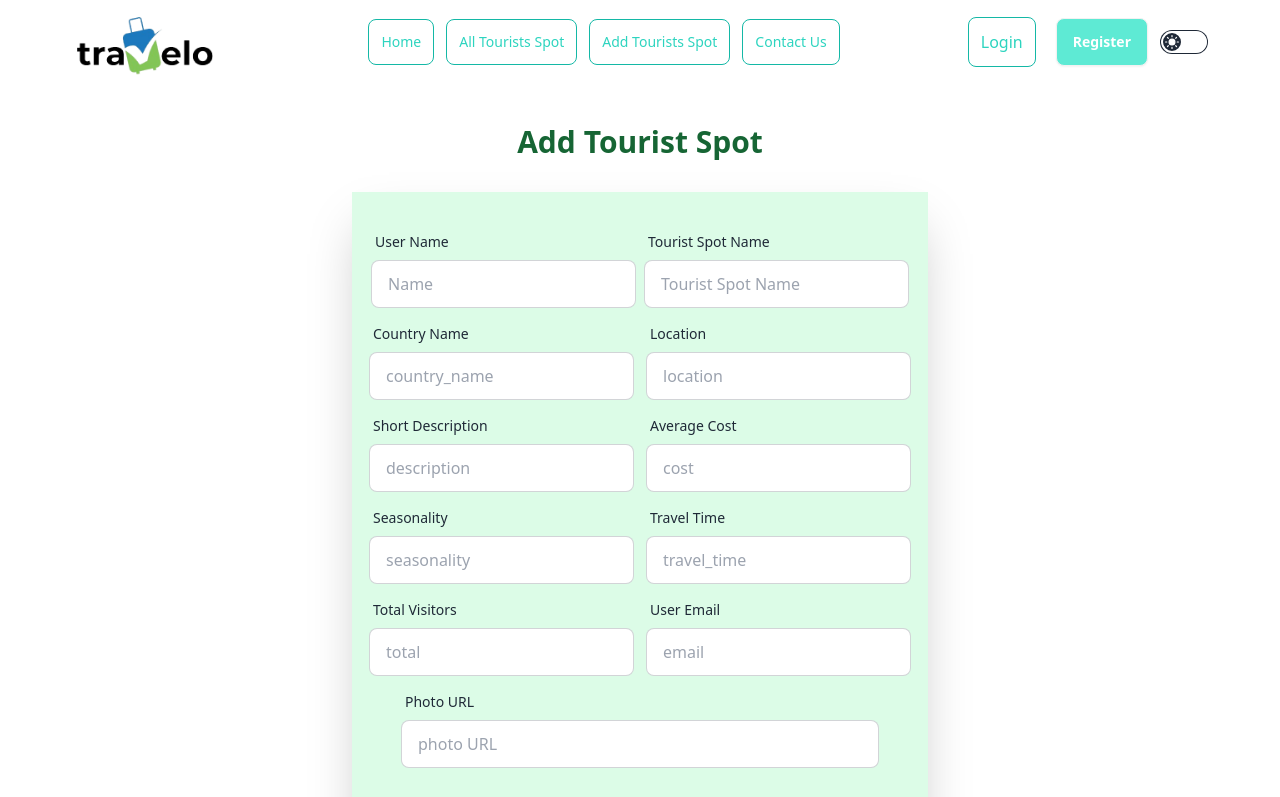
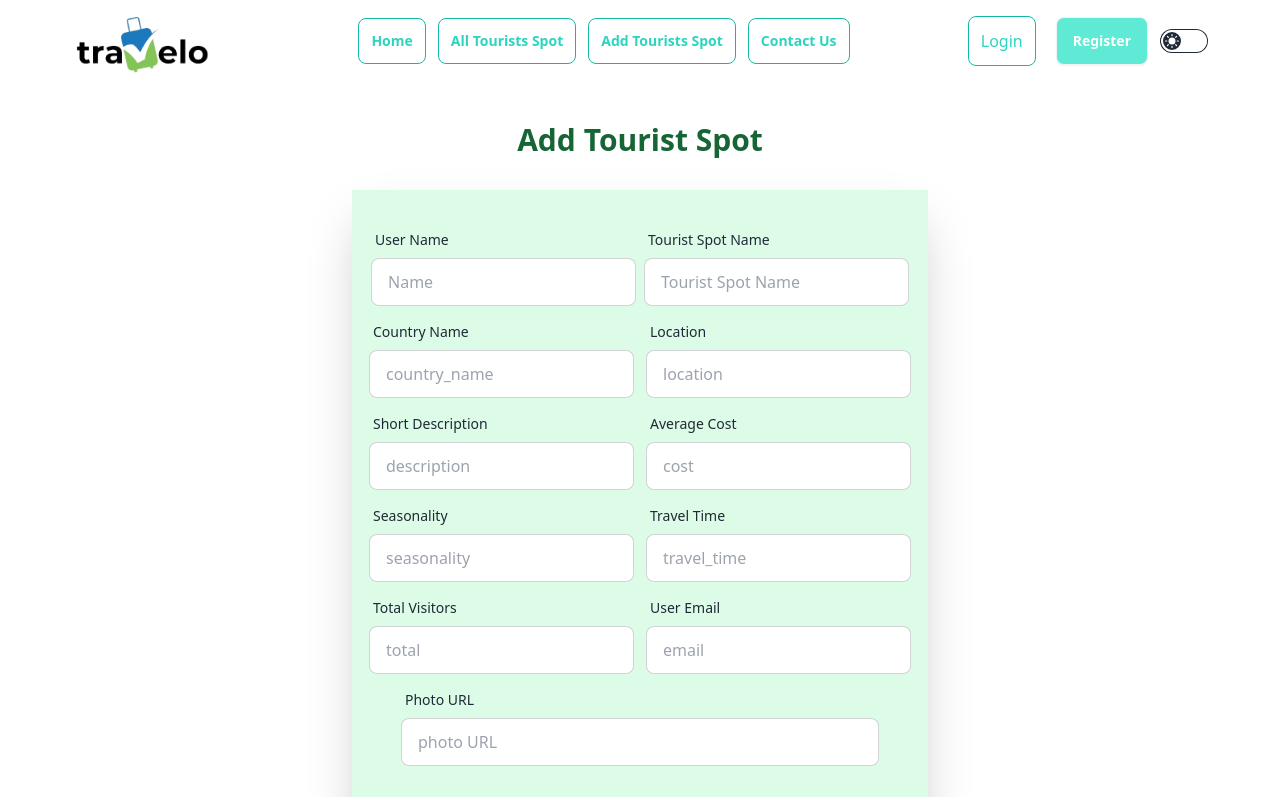
Before and after one commit to tahmidajakia/tourism-management-client, a React (Vite) app: page /addtouristspot in a window 1280 px wide. Shown: the top 797 px of the page. Built offline with nearby package versions, Linux system fonts and the light colour scheme; no server answers.

Commit message:
set up all button text font

```diff
--- a/src/components/Navbar/Navbar.jsx
+++ b/src/components/Navbar/Navbar.jsx
@@ -35,13 +35,13 @@
 
 
     const navLinks = <>
-        <button className="border mr-3 p-3 rounded-lg border-teal-500 text-teal-400"><NavLink to='/'>Home</NavLink></button>
-        <button className="border mr-3 p-3 rounded-lg border-teal-500 text-teal-400"><NavLink to='/alltouristspot'>All Tourists Spot</NavLink></button>
-        <button className="border mr-3  p-3 rounded-lg border-teal-500 text-teal-400"><NavLink to='/addtouristspot'>Add Tourists Spot</NavLink></button>
-        <button  className="border mr-3 p-3 rounded-lg border-teal-500 text-teal-400"><NavLink to='/contactus'>Contact Us</NavLink></button>
+        <button className="border mr-3 p-3 rounded-lg border-teal-500 text-teal-400 font-bold"><NavLink to='/'>Home</NavLink></button>
+        <button className="border mr-3 p-3 rounded-lg border-teal-500 text-teal-400 font-bold"><NavLink to='/alltouristspot'>All Tourists Spot</NavLink></button>
+        <button className="border mr-3  p-3 rounded-lg border-teal-500 text-teal-400 font-bold"><NavLink to='/addtouristspot'>Add Tourists Spot</NavLink></button>
+        <button  className="border mr-3 p-3 font-bold rounded-lg border-teal-500 text-teal-400"><NavLink to='/contactus'>Contact Us</NavLink></button>
         { user && <>
 
-          <button  className="border mr-3 p-3 rounded-lg border-teal-500 text-teal-400"><NavLink to='/mylist'> My List</NavLink></button>
+          <button  className="border mr-3 p-3 rounded-lg border-teal-500 text-teal-400 font-bold"><NavLink to='/mylist'> My List</NavLink></button>
         </>}
 
 
```
